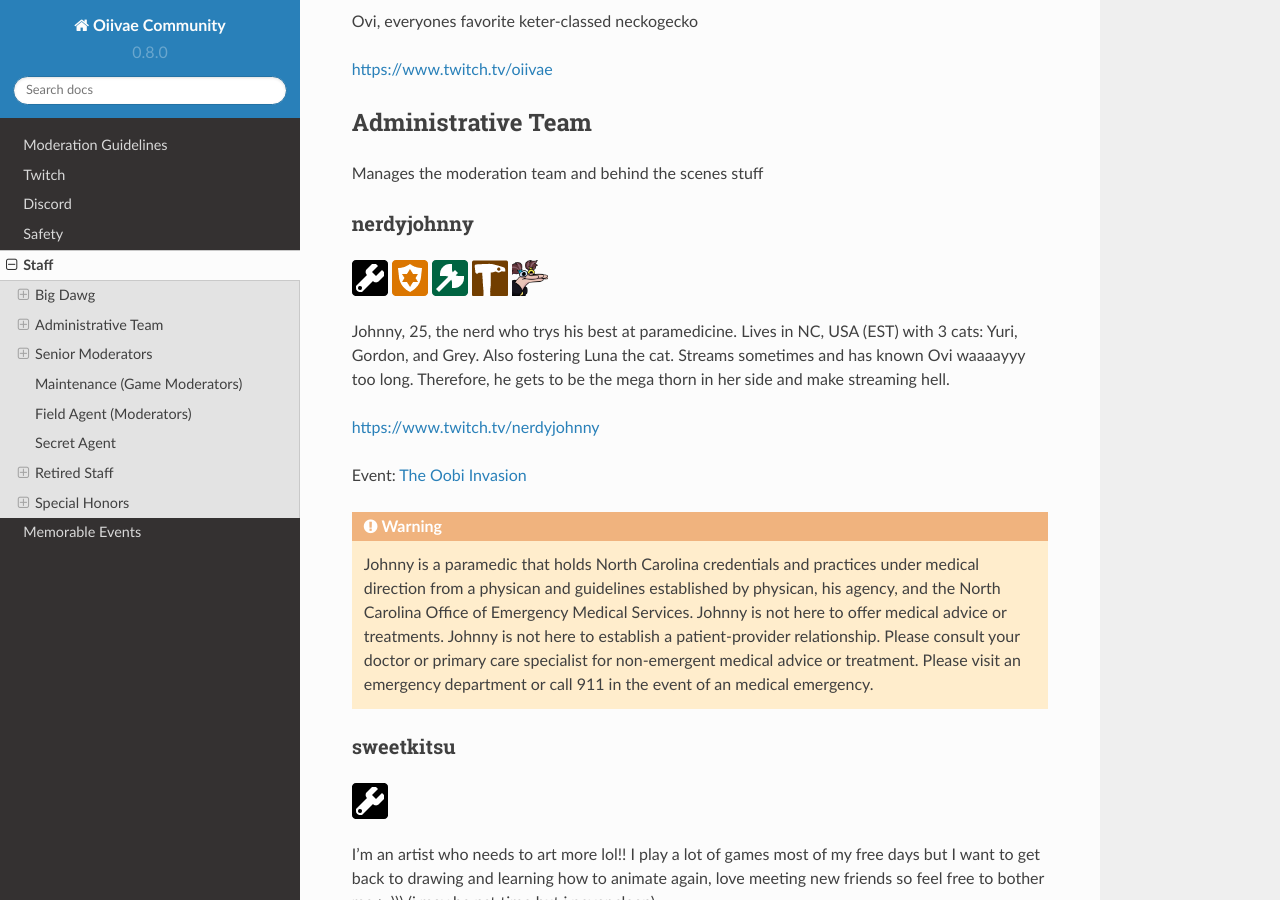
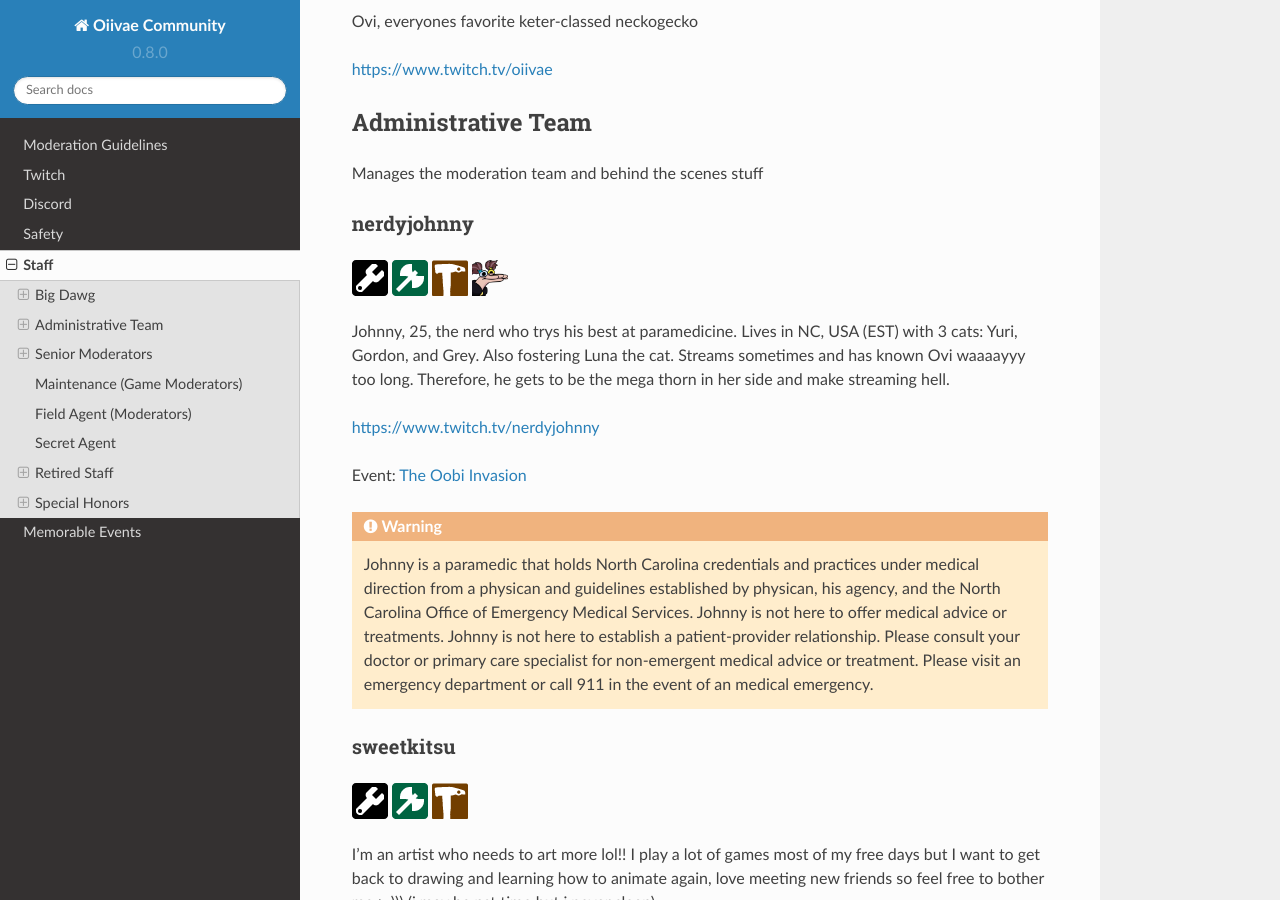
Before and after one commit to nerdyjohnny/ovidoc, a Sphinx documentation site: the page built from docs/source/staff.rst, in a window 1280 px wide and 900 px high, scrolled down 412 px. Built offline with Sphinx 7.4.7 and the Read the Docs theme 2.0.0, drawn with Linux system fonts in a browser that asks for light colours.

Commit message:
Update staff.rst

```diff
--- a/docs/source/staff.rst
+++ b/docs/source/staff.rst
@@ -22,7 +22,6 @@ Manages the moderation team and behind the scenes stuff
 nerdyjohnny
 '''''''
 .. image:: icons/sitedirector.png
-.. image:: icons/admin.png
 .. image:: icons/srmod.png
 .. image:: icons/custodian.png
 .. image:: icons/oobvae.png
@@ -41,6 +40,8 @@ Event: `The Oobi Invasion <https://docs.oiivae.com/en/latest/event.html#the-oobi
 sweetkitsu
 '''''''
 .. image:: icons/sitedirector.png
+.. image:: icons/srmod.png
+.. image:: icons/custodian.png
 I'm an artist who needs to art more lol!! I play a lot of games most of my free days but I want to get back to drawing and learning how to animate again, love meeting new friends so feel free to bother me >:)))
 (i may be pst time but i never sleep)
 
```
